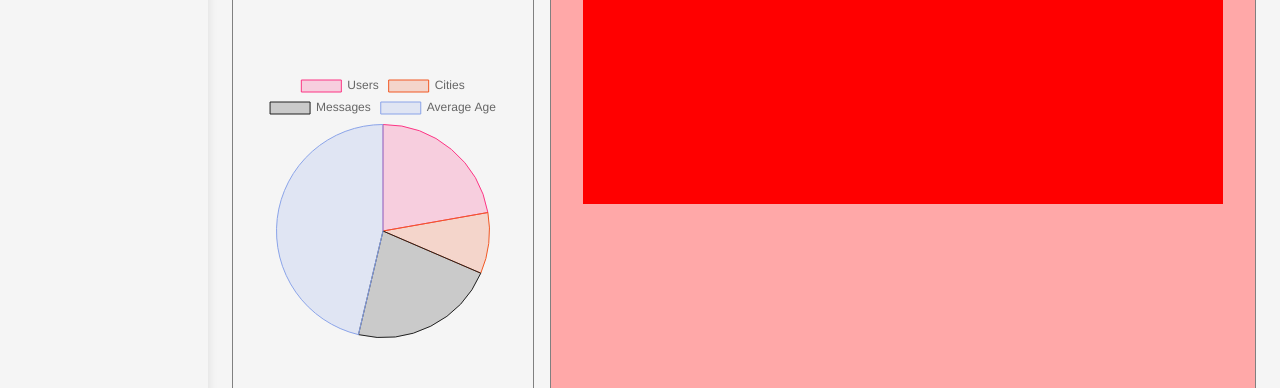
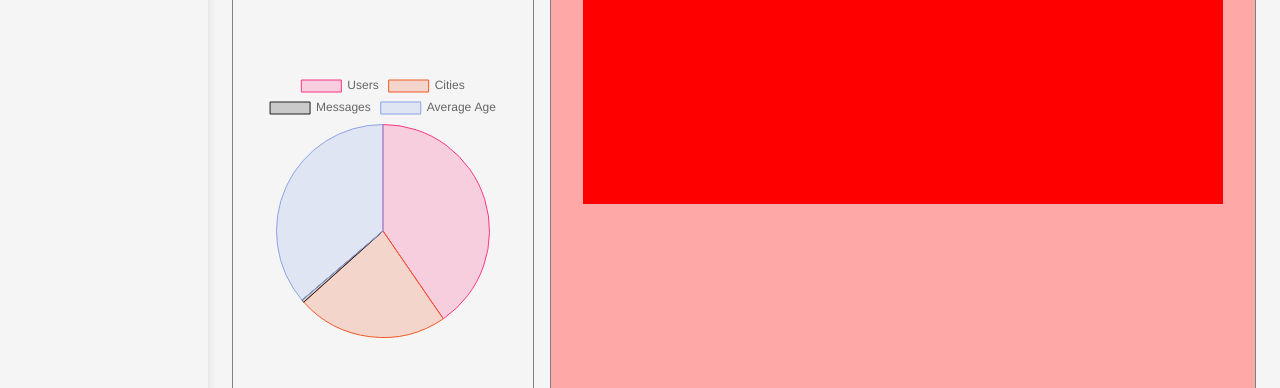
Before and after one commit to AliNojoumi/Admin-Panel-React, a React (Create React App) app: page /Dashboard in a window 1280 px wide. Shown: the part 300-688 px from the top of the page. Built offline with nearby package versions, Linux system fonts and the light colour scheme.

Commit message:
fix chart

```diff
--- a/src/components/charts/pieChart.js
+++ b/src/components/charts/pieChart.js
@@ -9,9 +9,24 @@ export const data = {
   datasets: [
     {
       label: "# of Votes",
-      data: [12, 5, 12, 25],
-      backgroundColor: ["rgba(252, 53, 132, 0.2)", "rgba(241, 88, 36, 0.2)", "rgba(32, 32, 32, 0.2)", "rgba(138, 163, 232, 0.2)"],
-      borderColor: ["rgba(252, 53, 132, 1)", "rgba(241, 88, 36, 1)", "rgba(32, 32, 32, 1)", "rgba(138, 163, 232, 1)"],
+      data: [
+        Math.random(0, 100),
+        Math.random(0, 100),
+        Math.random(0, 100),
+        Math.random(0, 100),
+      ],
+      backgroundColor: [
+        "rgba(252, 53, 132, 0.2)",
+        "rgba(241, 88, 36, 0.2)",
+        "rgba(32, 32, 32, 0.2)",
+        "rgba(138, 163, 232, 0.2)",
+      ],
+      borderColor: [
+        "rgba(252, 53, 132, 1)",
+        "rgba(241, 88, 36, 1)",
+        "rgba(32, 32, 32, 1)",
+        "rgba(138, 163, 232, 1)",
+      ],
       borderWidth: 1,
     },
   ],
```
